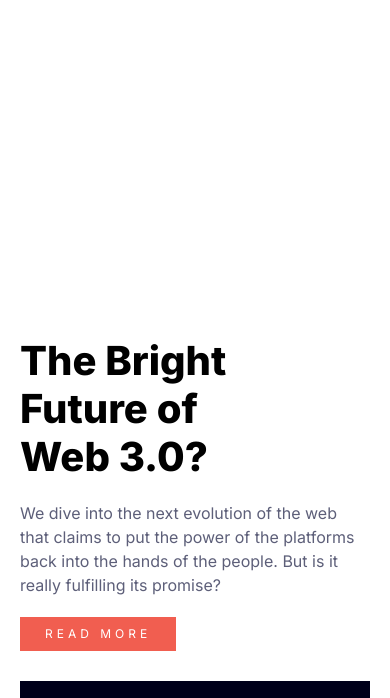
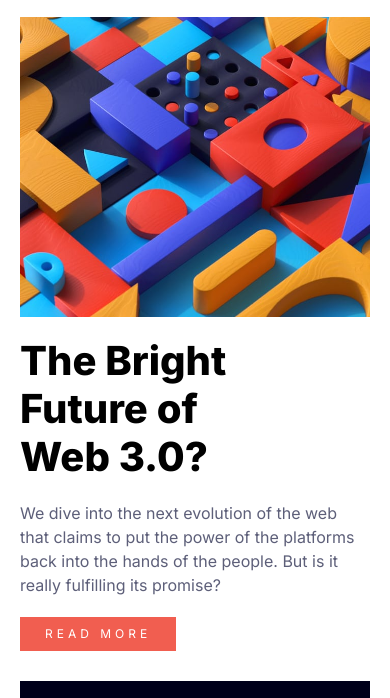
Before and after one commit to ismaelazanza/portafolio3, a plain HTML site: page index.html in a window 390 px wide. Shown: the part 63-761 px from the top of the page. Drawn offline with Linux system fonts and the light colour scheme; the site is published under a folder, as on GitHub Pages, so addresses that start at the root find nothing.

Commit message:
Add files via upload

```diff
--- a/css/estilo.css
+++ b/css/estilo.css
@@ -100,7 +100,7 @@ p{
 .grid-main .izquierda .img-cuadro{
     width: 100%;
     height: 30rem;
-    background-image: url(/assets/images/image-web-3-desktop.jpg);
+    background-image: url(../assets/images/image-web-3-desktop.jpg);
     background-repeat: no-repeat;
     background-size: cover;
     background-position: center;
@@ -238,7 +238,7 @@ p{
     .grid-main .izquierda .img-cuadro{
         width: 100%;
         height: 30rem;
-        background-image: url(/assets/images/image-web-3-mobile.jpg);
+        background-image: url(../assets/images/image-web-3-mobile.jpg);
         background-repeat: no-repeat;
         background-size: cover;
         background-position: center;
```
